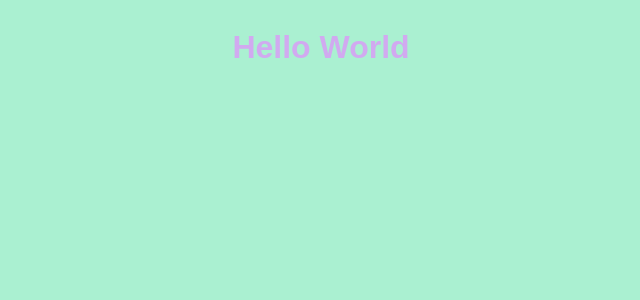
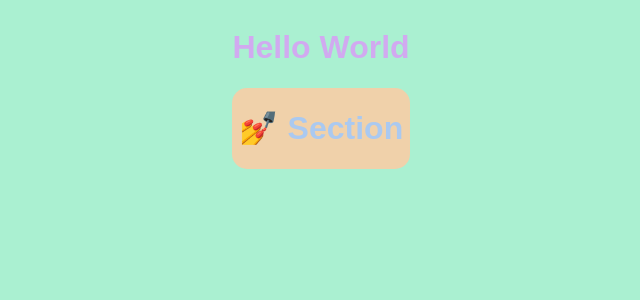
Before and after one commit to TomGower/styled-components-intro, a React (Vite) app: page / in a window 1280 px wide. Shown: the top 300 px of the page, without its empty margins (319-959 px from the left). Built offline with nearby package versions, Linux system fonts and the light colour scheme.

Commit message:
Created Content component using styled-components

```diff
--- a/src/App.js
+++ b/src/App.js
@@ -1,7 +1,13 @@
 import React from "react";
+import Content from "./Content";
 
 const App = () => {
-  return <h1>Hello World</h1>;
+  return (
+    <div>
+      <h1>Hello World</h1>
+      <Content />
+    </div>
+  );
 };
 
 export default App;
--- /dev/null
+++ b/src/Content.js
@@ -0,0 +1,27 @@
+import React from "react";
+import styled from "styled-components";
+import Button from "./Button";
+
+const TitleStyling = styled.h1`
+  color: #aac9f0;
+`;
+
+const SectionStyling = styled.div`
+  background-color: #f0d1aa;
+  display: flex;
+  justify-content: center;
+  color: #f0aeaa;
+  border-radius: 15px;
+`;
+
+const Content = () => {
+  return (
+    <>
+      <SectionStyling>
+        <TitleStyling>💅 Section</TitleStyling>
+      </SectionStyling>
+    </>
+  );
+};
+
+export default Content;
--- a/src/style.css
+++ b/src/style.css
@@ -6,10 +6,10 @@ body {
   font-family: sans-serif;
 }
 
-.section {
+/* .section {
   background-color: #f0d1aa;
   display: flex;
   justify-content: center;
   color: #f0aeaa;
   border-radius: 15px;
-}
+} */
```
